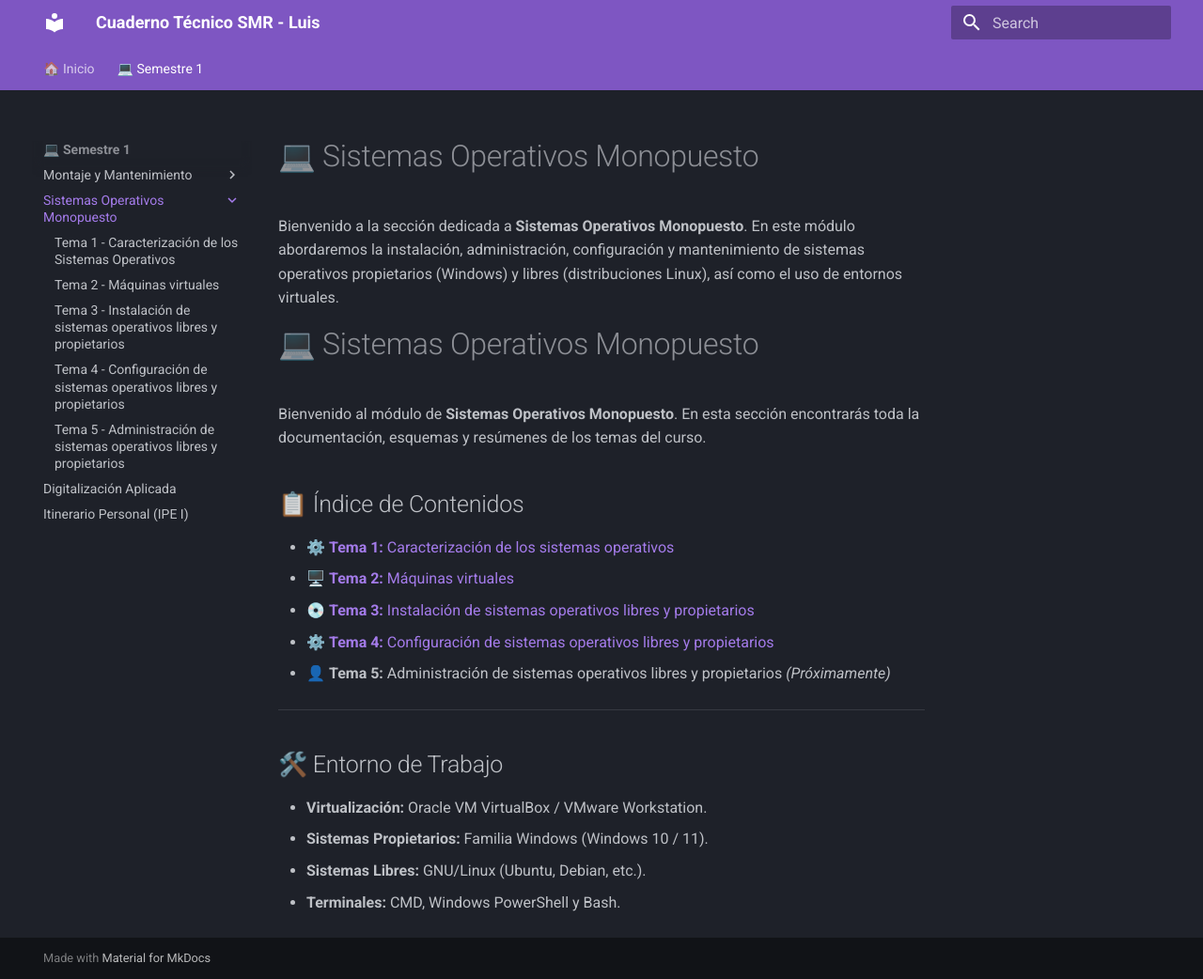
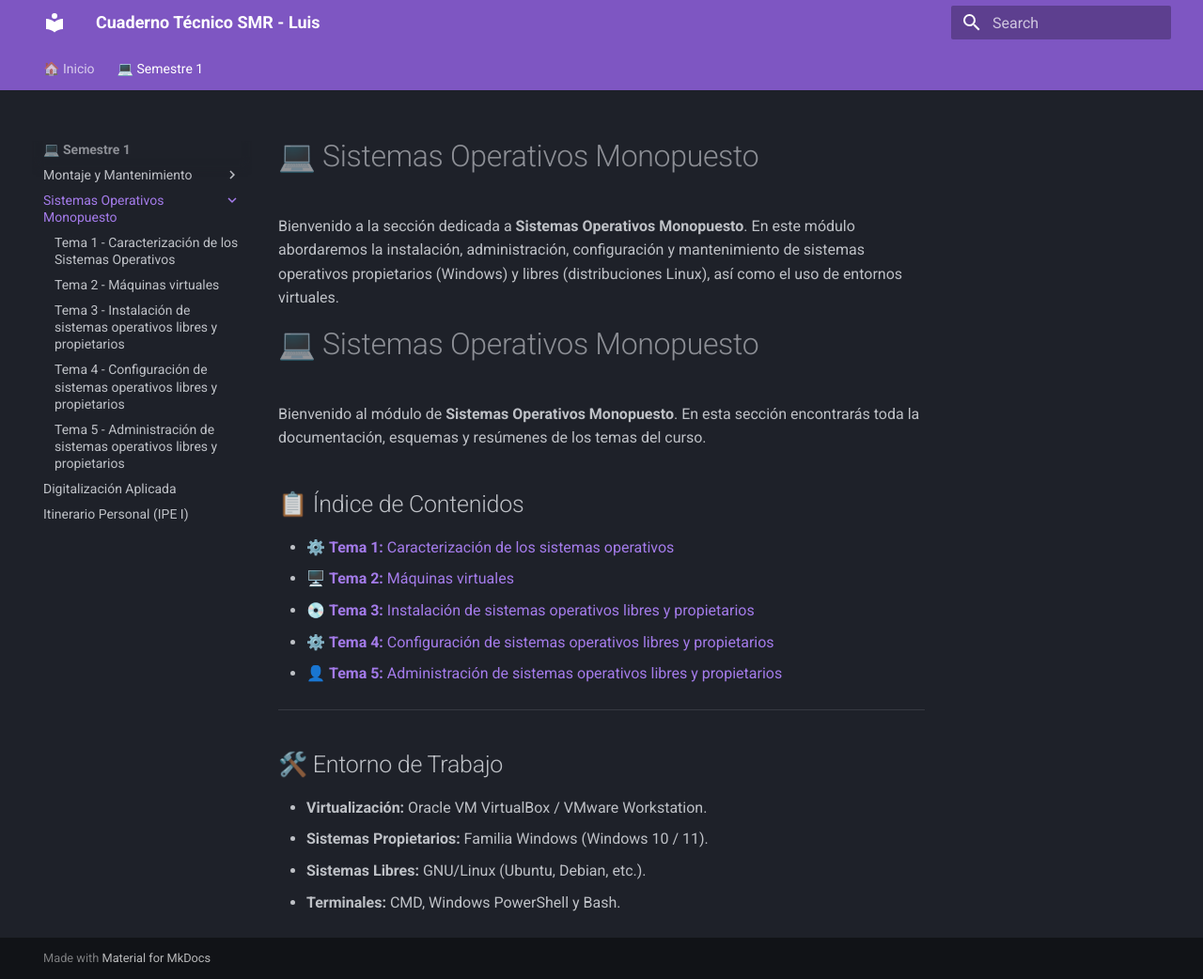
Before and after one commit to Beamspark/SMR-Apuntes, an MkDocs documentation site: the page built from docs/sistemas/index.md, in a window 1280 px wide and 1042 px high. Shown: the whole window at 94% size. Built offline with MkDocs 1.6.1 and Material for MkDocs 9.7.7, drawn with Linux system fonts in a browser that asks for light colours.

Commit message:
Update index.md

```diff
--- a/docs/sistemas/index.md
+++ b/docs/sistemas/index.md
@@ -12,7 +12,7 @@ Bienvenido al módulo de **Sistemas Operativos Monopuesto**. En esta sección en
 - [🖥️ **Tema 2:** Máquinas virtuales](tema-2.md)
 - [💿 **Tema 3:** Instalación de sistemas operativos libres y propietarios](tema-3.md)
 - [⚙️ **Tema 4:** Configuración de sistemas operativos libres y propietarios](tema-4.md)
-- 👤 **Tema 5:** Administración de sistemas operativos libres y propietarios *(Próximamente)*
+- [👤 **Tema 5:** Administración de sistemas operativos libres y propietarios](tema-5.md)
 
 ---
 
```
